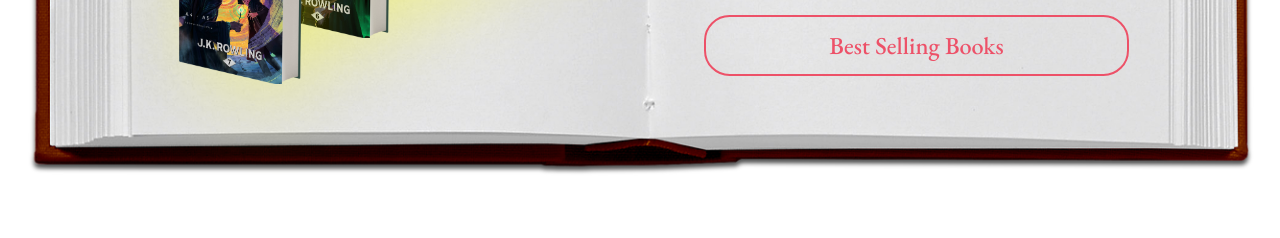
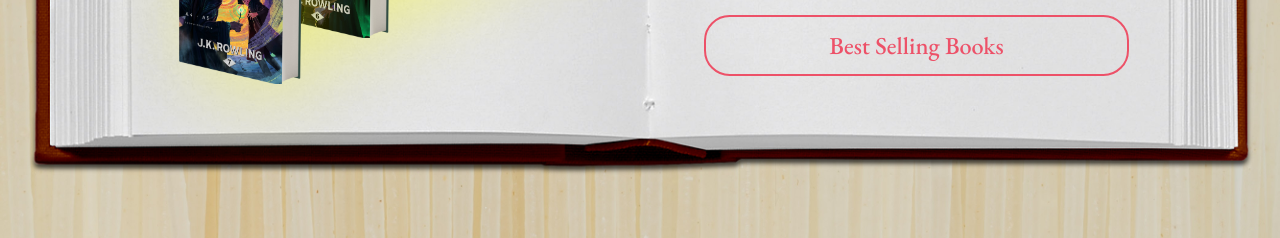
Before and after one commit to itssagnikmukherjee/Pustak-Premi, a plain HTML site: page index.html in a window 1280 px wide. Shown: the part 393-631 px from the top of the page. Drawn offline with nearby package versions, Linux system fonts and the light colour scheme; some icons are missing; files whose address does not match are found by name.

Commit message:
Update myStyle.css

```diff
--- a/elem/myStyle.css
+++ b/elem/myStyle.css
@@ -33,7 +33,7 @@ body {
   flex-direction: column;
   align-items: center;
   overflow-x: hidden;
-  background-image: url("assets/bodyBG.jpg");
+  background-image: url("../assets/bodyBG.jpg");
   background-attachment: fixed;
   background-size: cover;
 }
```
